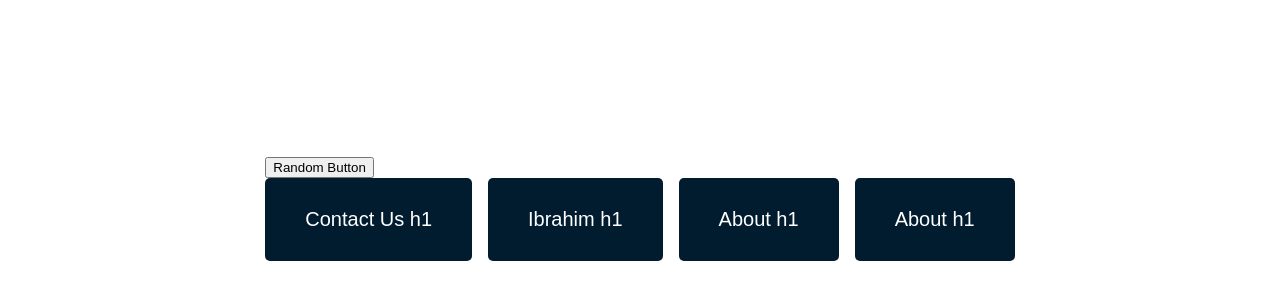
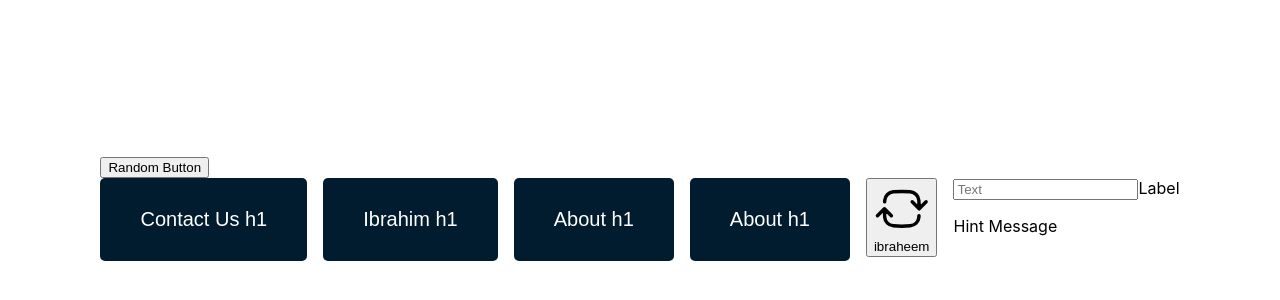
Before and after one commit to Autophile-Dev/ibrahim-lectures, a React (Create React App) app: page / in a window 1280 px wide. Shown: the part 152-452 px from the top of the page. Built offline with nearby package versions, Linux system fonts and the light colour scheme.

Commit message:
Add new form and buttons

```diff
--- a/src/App.js
+++ b/src/App.js
@@ -2,6 +2,8 @@ import './App.css';
 import Button from './components/Buttons/Button';
 import Navbar from './components/navbar/Navbar';
 import Swal from 'sweetalert2'
+import PrimaryBtn from './components/Buttons/Primary-Buttons/PrimaryBtn';
+import Form1 from './components/form/form1/Form1';
 function App({ user }) {
   // const elementTest = 'Im student';
   // Creating object
@@ -94,6 +96,15 @@ function App({ user }) {
         <Button title="Ibrahim" onClick={testClicker} />
         <Button title="About" onClick={testClicker} />
         <Button title="About" onClick={randomClicker} />
+
+        <PrimaryBtn titel="ibraheem" fronticon={<svg xmlns="http://www.w3.org/2000/svg" fill="none" viewBox="0 0 24 24" stroke-width="1.5" stroke="currentColor" class="size-6">
+  <path stroke-linecap="round" stroke-linejoin="round" d="M19.5 12c0-1.232-.046-2.453-.138-3.662a4.006 4.006 0 0 0-3.7-3.7 48.678 48.678 0 0 0-7.324 0 4.006 4.006 0 0 0-3.7 3.7c-.017.22-.032.441-.046.662M19.5 12l3-3m-3 3-3-3m-12 3c0 1.232.046 2.453.138 3.662a4.006 4.006 0 0 0 3.7 3.7 48.656 48.656 0 0 0 7.324 0 4.006 4.006 0 0 0 3.7-3.7c.017-.22.032-.441.046-.662M4.5 12l3 3m-3-3-3 3" />
+</svg>}/>
+
+<Form1 placeholder="Text" label="Label" hintmsg="Hint Message"/>
+
+
+
       </div>
 
     </div>
--- /dev/null
+++ b/src/components/Buttons/Primary-Buttons/PrimaryBtn.jsx
@@ -0,0 +1,11 @@
+import React from 'react'
+
+const PrimaryBtn = ({fronticon,titel ,backicon}) => {
+  return (
+    <div>
+        <button>{fronticon}{titel}{backicon} </button>
+    </div>
+  )
+}
+
+export default PrimaryBtn
--- /dev/null
+++ b/src/components/form/form1/Form1.jsx
@@ -0,0 +1,15 @@
+import React from 'react'
+
+const Form1 = ({placeholder ,label ,hintmsg}) => {
+  return (
+    <>
+     <form action="#">
+        <input type="text" placeholder={placeholder} />
+        <label htmlFor="">{label}</label>
+        <p>{hintmsg}</p>
+        </form>
+    </>
+  )
+}
+
+export default Form1
```
